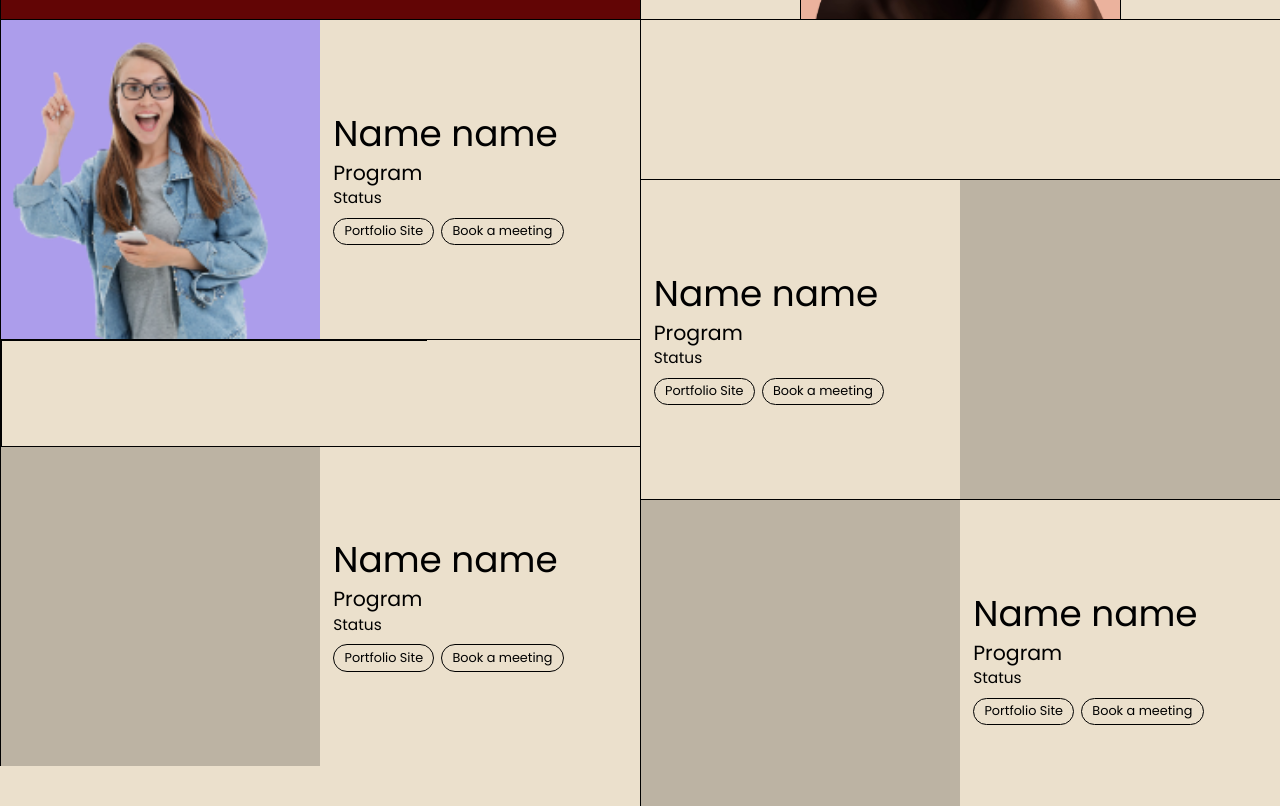
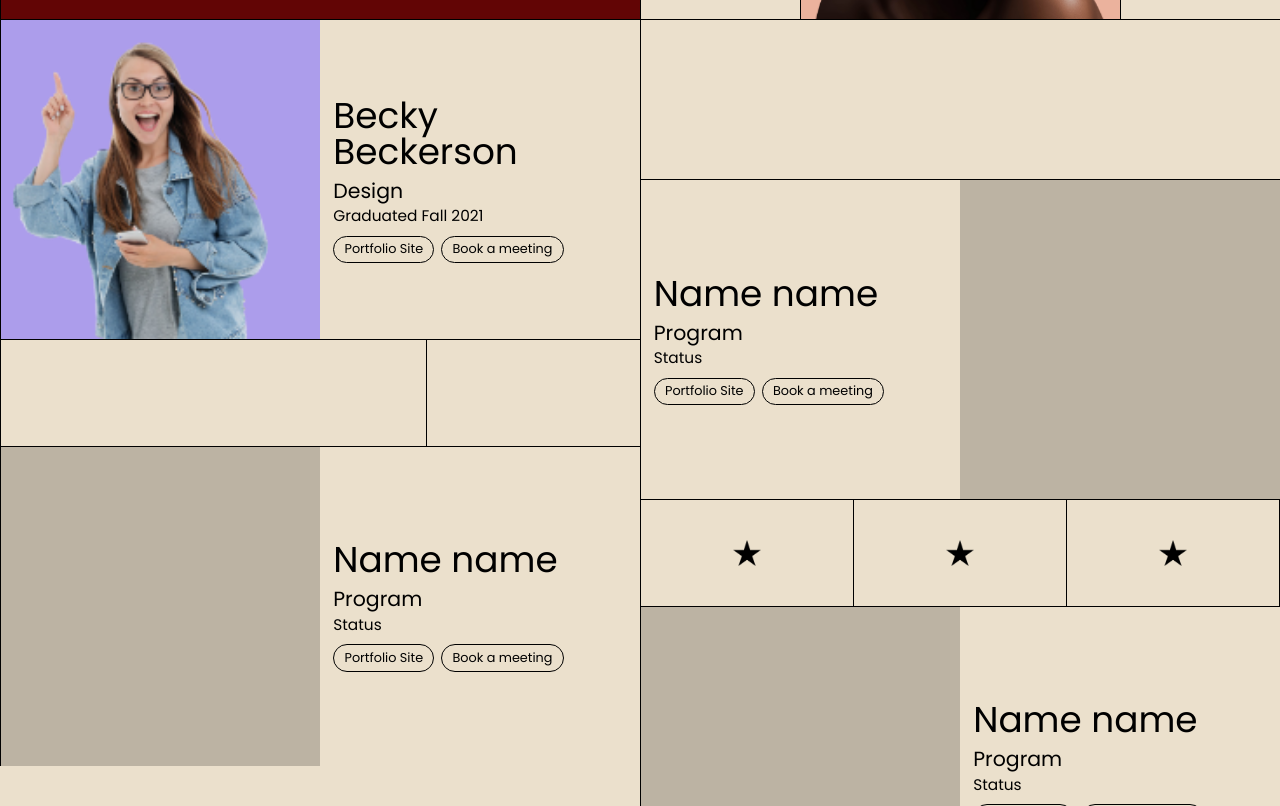
Before and after one commit to sampanchan/circusReview, a website: page index.html in a window 1280 px wide. Shown: the part 781-1587 px from the top of the page. Drawn offline with Linux system fonts and the light colour scheme.

Commit message:
student spacer blocks

```diff
--- a/index.html
+++ b/index.html
@@ -102,12 +102,12 @@
 						<img src="dist/img/featured-person-2.png">
 					</figure>
 					<div>
-						<h3>Name name</h3>
-						<h4>Program</h4>
-						<h5>Status</h5>
+						<h3>Becky Beckerson</h3>
+						<h4>Design</h4>
+						<h5>Graduated Fall 2021</h5>
 						<p>
-							<a href="#">Portfolio Site</a>
-							<a href="#">Book a meeting</a>
+							<a href="#" target="_blank">Portfolio Site</a>
+							<a href="#" target="_blank">Book a meeting</a>
 						</p>
 					</div>
 				</div>
@@ -121,15 +121,15 @@
 						<h4>Program</h4>
 						<h5>Status</h5>
 						<p>
-							<a href="#">Portfolio Site</a>
-							<a href="#">Book a meeting</a>
+							<a href="#" target="_blank">Portfolio Site</a>
+							<a href="#" target="_blank">Book a meeting</a>
 						</p>
 					</div>
 				</div>
 
 
 				<div class="student-spacer student-spacer-shorter">
-					<div class="student-spacer-child"></div>
+					<div class="student-spacer-2-3"></div>
 				</div>
 
 				<div class="student">
@@ -139,11 +139,25 @@
 						<h4>Program</h4>
 						<h5>Status</h5>
 						<p>
-							<a href="#">Portfolio Site</a>
-							<a href="#">Book a meeting</a>
+							<a href="#" target="_blank">Portfolio Site</a>
+							<a href="#" target="_blank">Book a meeting</a>
 						</p>
 					</div>
 				</div>
+
+
+				<div class="student-spacer student-spacer-shorter">
+					<div class="student-spacer-even">
+						<img src="dist/img/BlackStar.png">
+					</div>
+					<div class="student-spacer-even">
+						<img src="dist/img/BlackStar.png">
+					</div>
+					<div class="student-spacer-even">
+						<img src="dist/img/BlackStar.png">
+					</div>
+				</div>
+
 
 				<div class="student">
 					<figure></figure>
@@ -152,8 +166,8 @@
 						<h4>Program</h4>
 						<h5>Status</h5>
 						<p>
-							<a href="#">Portfolio Site</a>
-							<a href="#">Book a meeting</a>
+							<a href="#" target="_blank">Portfolio Site</a>
+							<a href="#" target="_blank">Book a meeting</a>
 						</p>
 					</div>
 				</div>
--- a/src/scss/main.scss
+++ b/src/scss/main.scss
@@ -213,15 +213,28 @@ $one24th: 100vw/24;
 			grid-row-end: span 3;
 			display: flex;
 
+
+			> div {
+				@include br;
+			}
+
 			&.student-spacer-shorter {
 				grid-row-end: span 2;
-
 			}
 
-			.student-spacer-child {
-				@include bt;
-				@include bl;
+			.student-spacer-2-3 {
 				width: 66.66666%;
+				height: 100%;
+			}
+
+			.student-spacer-even {
+				display: flex;
+				flex-grow: 1;
+				justify-content: center;
+				align-items: center;
+				img {
+					height: 25%;
+				}
 			}
 		}
 	}
```
Also changed, not shown: dist/css/main.css, 1 other file.
